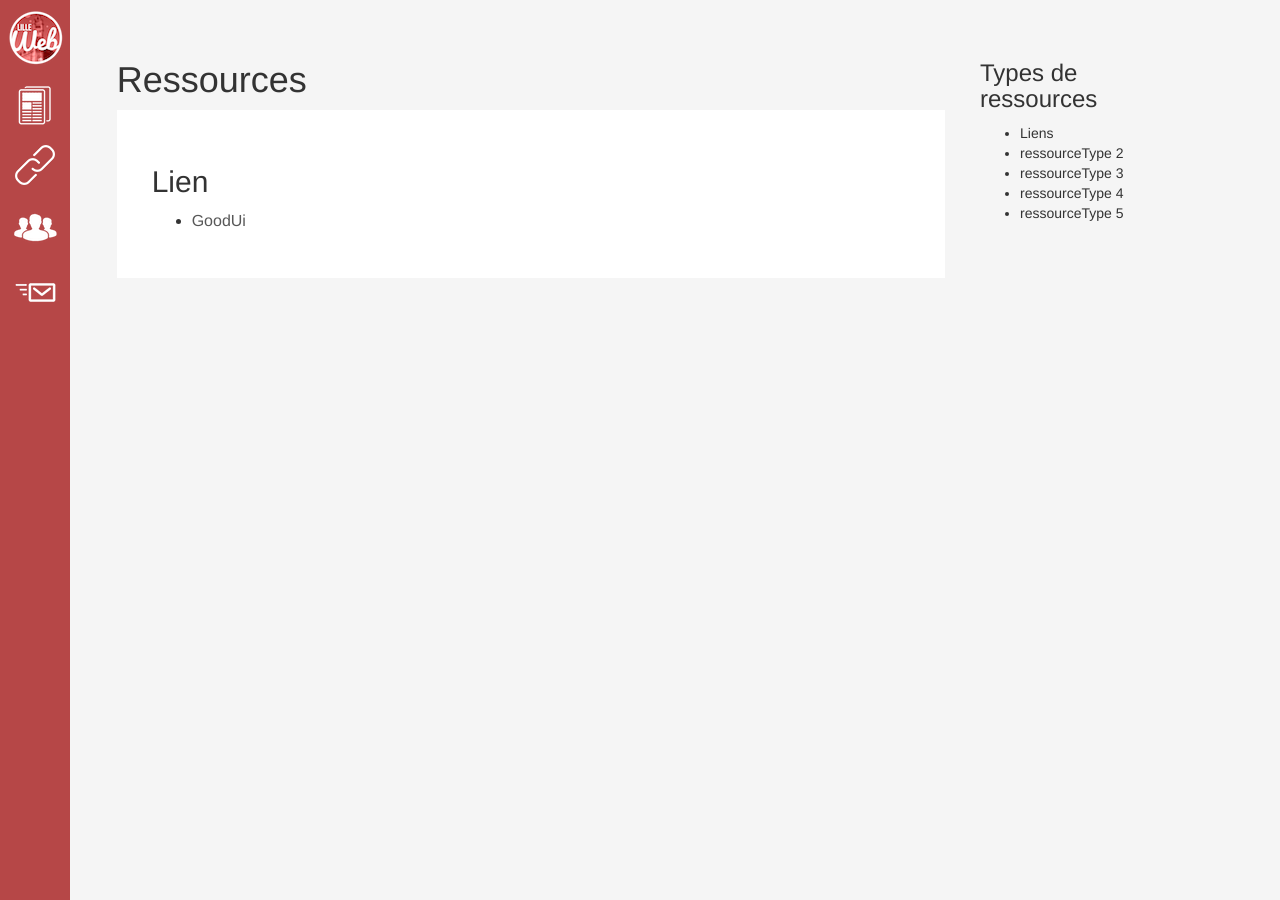
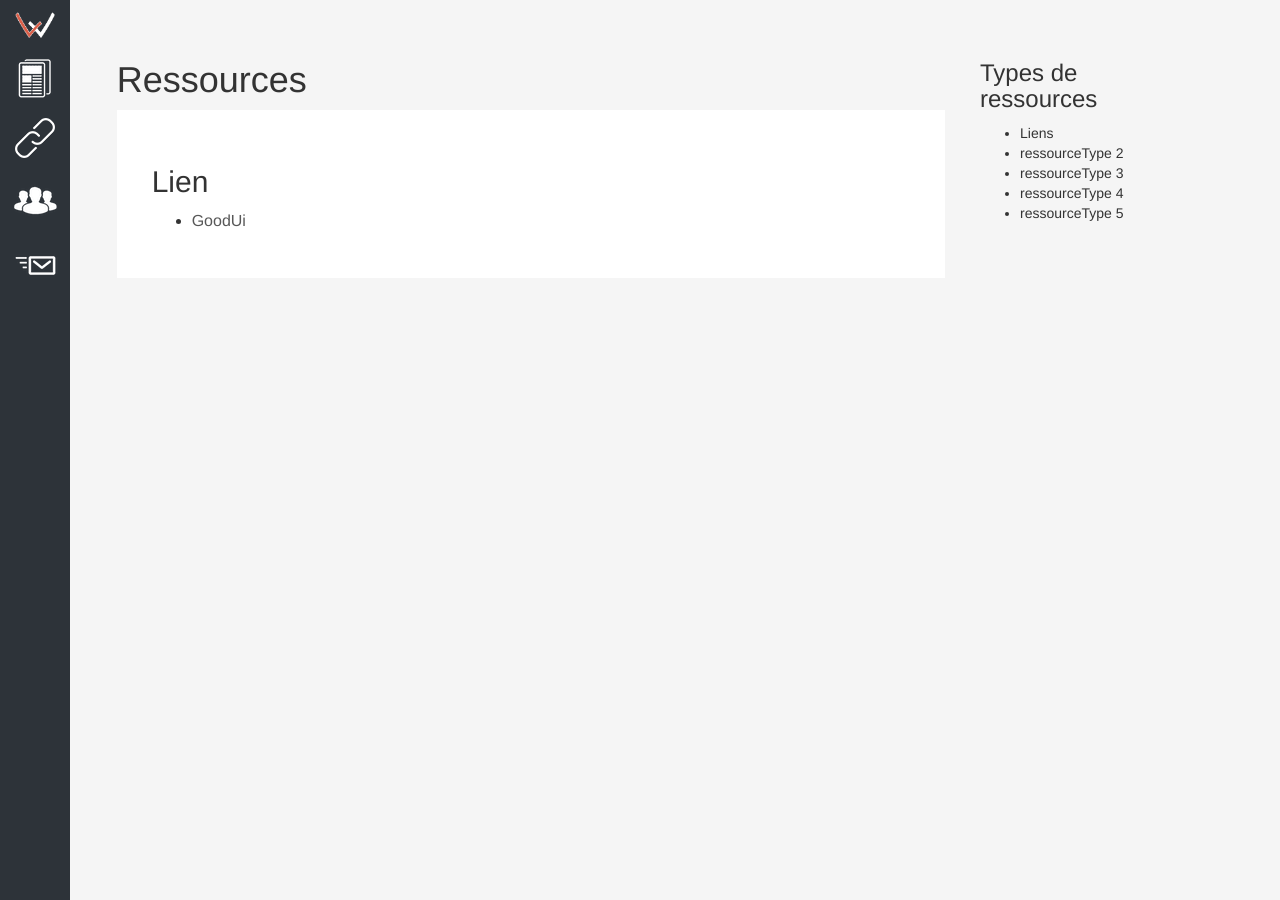
Before and after one commit to Lille-Web/lilleweb.fr, a Jekyll site: the page built from ressources/index.html, in a window 1280 px wide. Built offline with Jekyll 4.4.1, drawn with Linux system fonts in a browser that asks for light colours.

Commit message:
new LOGOs

```diff
--- a/_includes/headerContent.html
+++ b/_includes/headerContent.html
@@ -1,6 +1,6 @@
  <nav>
    <ul>
-     <li> <a href="/"> <img src="/src/img/logo.png"> </a> </li>
+     <li class="index"> <a href="/"> <img src="/src/img/Logo/solo-sans-fond.png"> </a> </li>
      <li> <a href="/articles"><img src="/src/img/pictos/articles.png"> </a> </li>
      <li> <a href="/ressources"><img src="/src/img/pictos/ressources.png"> </a> </li>
      <li> <img src="/src/img/pictos/team.png"> </a> </li>
--- a/_includes/headerPage.html
+++ b/_includes/headerPage.html
@@ -10,7 +10,7 @@
             <span class="icon-bar"></span>
             <span class="icon-bar"></span>
           </button>
-          <a class="navbar-brand" href="/"><h1> Lille Web </h1></a>
+          <a class="navbar-brand" href="/"><img src="/src/img/Logo/large-sans-fond-white.png"></a>
         </div>
         <div class="collapse navbar-collapse" id="bs-example-navbar-collapse-1">
           <ul class="nav navbar-nav navbar-right">
--- a/_sass/header.scss
+++ b/_sass/header.scss
@@ -1,5 +1,5 @@
 header.hd-index{
-  color : #FFF;
+  color : $white;
   background-image: url(../../src/img/lille-grand-place.png);
   background-size: cover;
   background-repeat: no-repeat;
@@ -11,11 +11,16 @@ header.hd-index{
     h1{
       margin : 0px;
     }
+    .navbar-brand{
+      img{
+        width : 250px;
+      }
+    }
     .navbar-toggle .icon-bar{
-      background-color : #FFF;
+      background-color : $white;
     }
     a{
-      color : #FFF !important;
+      color : $white !important;
     }
   }
   .header-content{
@@ -26,10 +31,10 @@ header.hd-index{
     }
     button{
       background : none;
-      border : 1px solid #FFF !important;
+      border : 1px solid $white !important;
       margin-top : 40px;
       &:hover{
-        background-color : #FFF;
+        background-color : $white;
       }
     }
   }
@@ -41,7 +46,7 @@ header.side{
   position: fixed;
   height: 100%;
   nav{
-    background : $red;
+    background : $black;
     height: 100%;
     width : 70px;
     position : absolute;
@@ -57,6 +62,9 @@ header.side{
         img{
 
         }
+        &.index{
+          img{width : 40px;}
+        }
       }
     }
     >a{
--- a/_sass/style.scss
+++ b/_sass/style.scss
@@ -1,4 +1,6 @@
 $red: #B64747;
+$black : #2d3339;
+$white : #FFF;
 
 @import "bootstrap";
 @import "header";
@@ -11,7 +13,7 @@ body,
 .wrap {
   height: 100%;
   width: 100%;
-  background-color : red;
+  background-color : $red;
 }
 
 
--- a/css/style.scss
+++ b/css/style.scss
@@ -3,6 +3,8 @@
 
 $red: #B64747;
 $grey : #585858;
+$black : #2d3339;
+$white : #FFF;
 
 @import "bootstrap";
 @import "header";
```
Also changed, not shown: src/img/Logo/large-avec-fond.png (added), src/img/Logo/large-sans-fond-gris.png (added), src/img/Logo/large-sans-fond-white.png (added), src/img/Logo/large-sans-fond.png (added), src/img/Logo/solo-avec-fond.png (added), src/img/Logo/solo-sans-fond.png (added), src/img/Logo/square-avec-fond-avec-texte.png (added), src/img/Logo/square-sans-fond-avec-texte.png (added), 3 other files.
